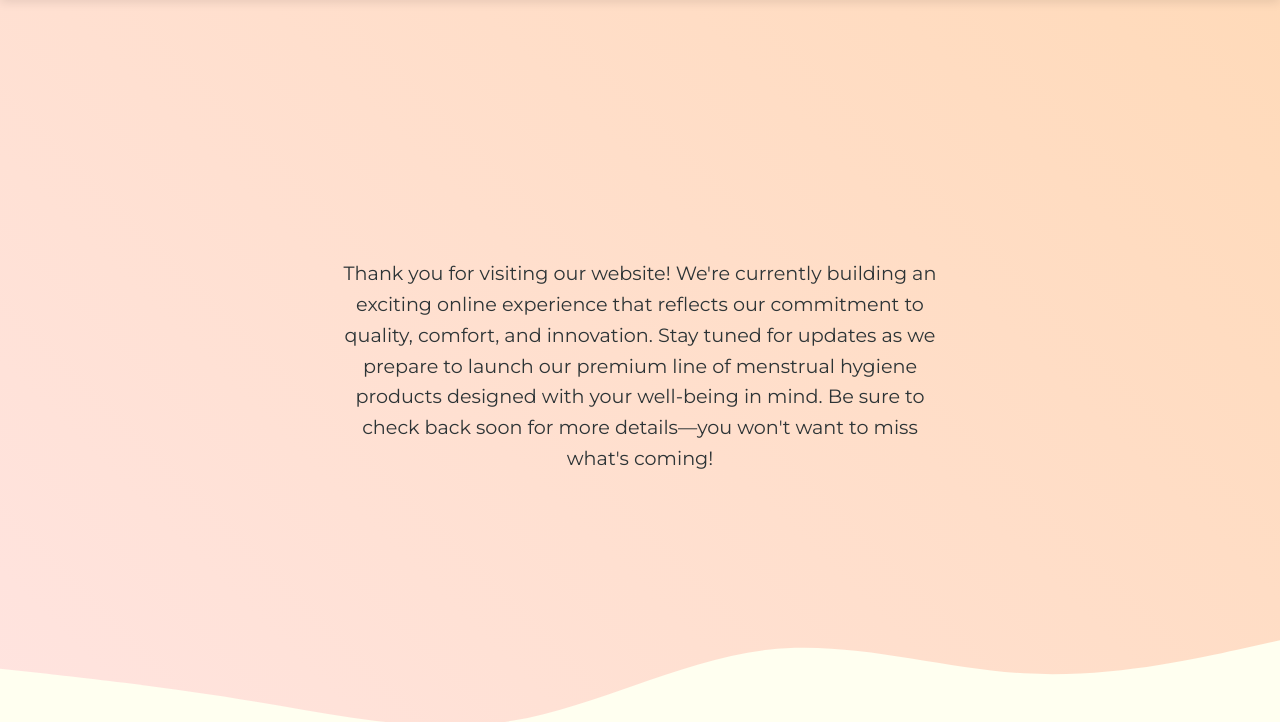
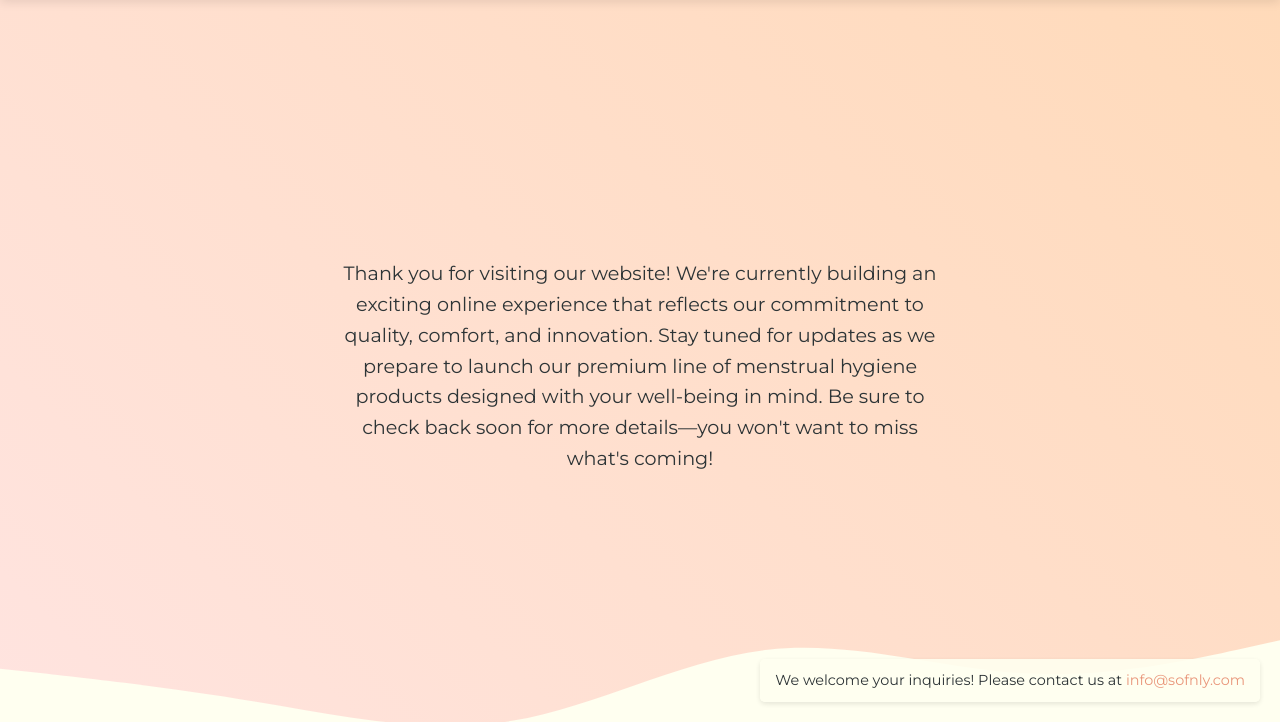
Before and after one commit to RebeccaSofnly/github.io, a plain HTML site: page index.html in a window 1280 px wide. Shown: the part 78-800 px from the top of the page. Drawn offline with Linux system fonts and the light colour scheme.

Commit message:
Add files via upload

```diff
--- a/index.html
+++ b/index.html
@@ -185,6 +185,28 @@ body {
     margin: 0 auto 1rem;
 }
 
+.contact-info {
+    position: fixed;
+    bottom: 20px;
+    right: 20px;
+    font-size: 0.9rem;
+    color: var(--text-dark);
+    background-color: rgba(255, 255, 240, 0.9); /* semi-transparent ivory */
+    padding: 10px 15px;
+    border-radius: 5px;
+    box-shadow: 0 2px 5px rgba(0,0,0,0.1);
+    z-index: 1000;
+}
+
+.contact-info a {
+    color: var(--accent-blue);
+    text-decoration: none;
+}
+
+.contact-info a:hover {
+    text-decoration: underline;
+}
+
 @media (max-width: 768px) {
     .nav-links {
         display: none;
@@ -196,6 +218,11 @@ body {
 
     .tagline {
         display: none;
+    }
+
+    .contact-info {
+        font-size: 0.8rem;
+        padding: 8px 12px;
     }
 }
 
@@ -302,6 +329,10 @@ body {
     </div>
 </section>
 
+<div class="contact-info">
+    We welcome your inquiries! Please contact us at <a href="mailto:info@sofnly.com">info@sofnly.com</a>
+</div>
+
 <script>
 document.addEventListener('DOMContentLoaded', function() {
     // Smooth scroll for anchor links
```
